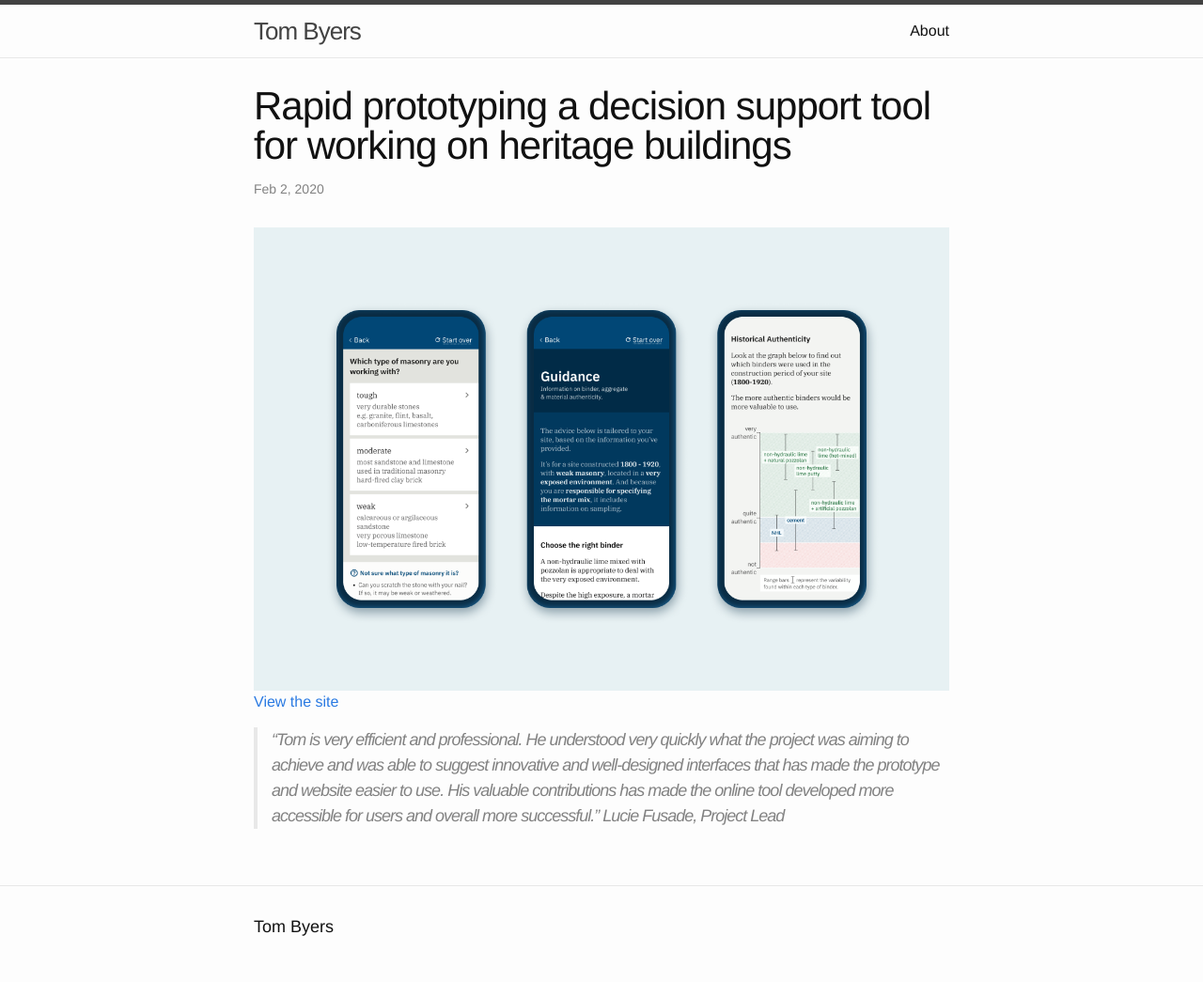
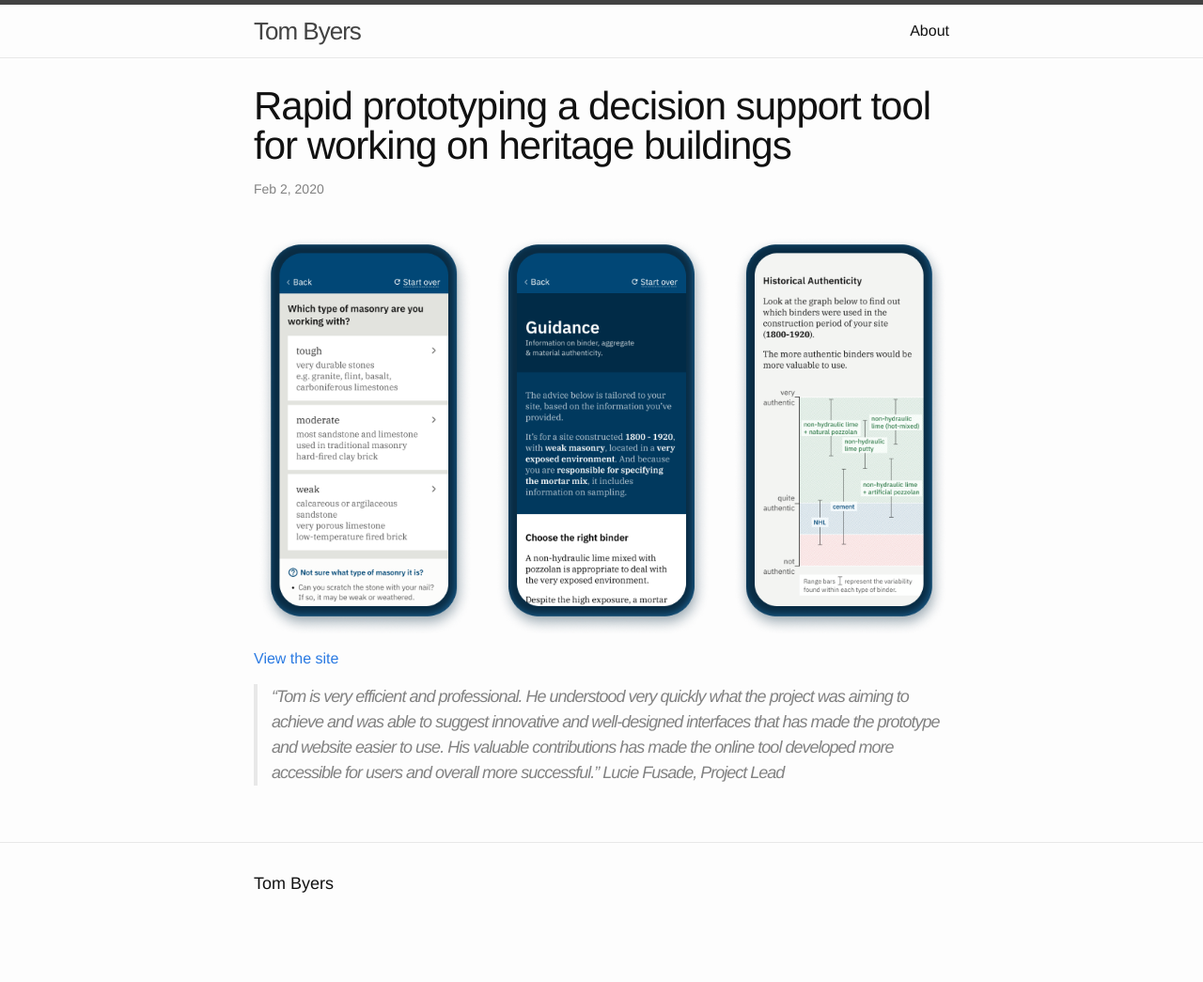
Before and after one commit to tombyers/tombyers.github.io, a Jekyll site: the page built from _work/lime-mortar-decision-support.markdown, in a window 1280 px wide. Shown: the whole page at 94% size. Built offline with Jekyll 4.4.1, drawn with Linux system fonts in a browser that asks for light colours; after the commit the page ends 999 px from its top, so only the background shows below that.

Commit message:
Updated Lime Mortar Decision Support

```diff
--- a/_work/lime-mortar-decision-support.markdown
+++ b/_work/lime-mortar-decision-support.markdown
@@ -4,7 +4,9 @@ date: 2020-02-02 19:56:00 Z
 layout: post
 ---
 
-![lime-mortar-prototype.png](/uploads/lime-mortar-prototype.png)[View the site](https://uselimemortar.com/)
+![lime-mortar-prototype-flush.png](/uploads/lime-mortar-prototype-flush.png)
+
+[View the site](https://uselimemortar.com/)
 
 > "Tom is very efficient and professional. He understood very quickly what the project was aiming to achieve and was able to suggest innovative and well-designed interfaces that has made the prototype and website easier to use. His valuable contributions has made the online tool developed more accessible for users and overall more successful."
 Lucie Fusade, Project Lead
```
